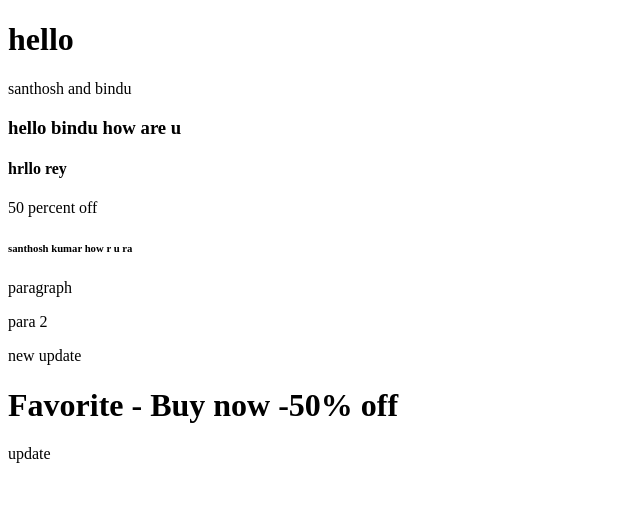
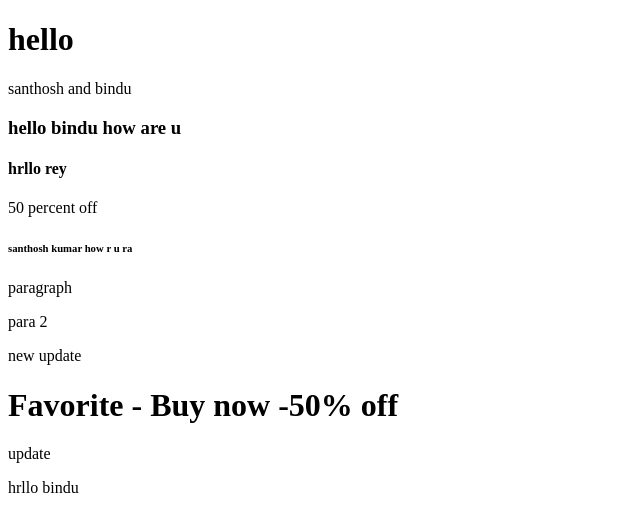
Before and after one commit to santhoshkumaritla/foodmate, a plain HTML site: page index.html in a window 1280 px wide. Shown: the whole page, without its empty margins (0-640 px from the left). Drawn offline with Linux system fonts and the light colour scheme.

Commit message:
updated index titla

```diff
--- a/index.html
+++ b/index.html
@@ -17,5 +17,6 @@
     <p>new update</p>
     <h1>Favorite - Buy now -50% off</h1>
     <p>update </p>
+    <p>hrllo bindu</p>
 </body>
 </html>
```
